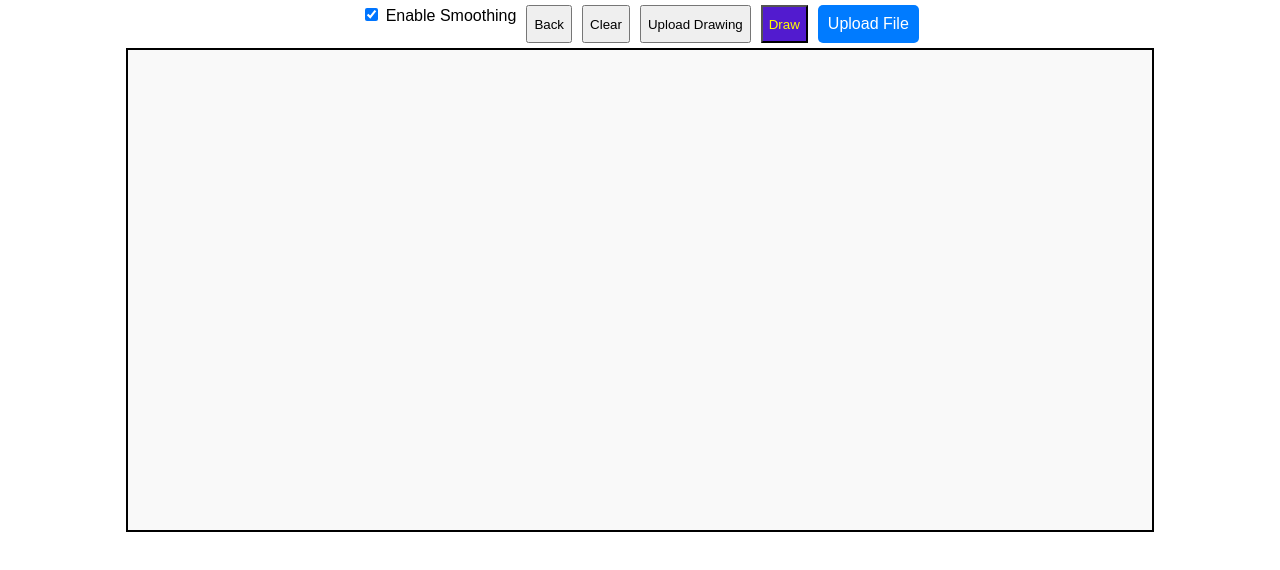
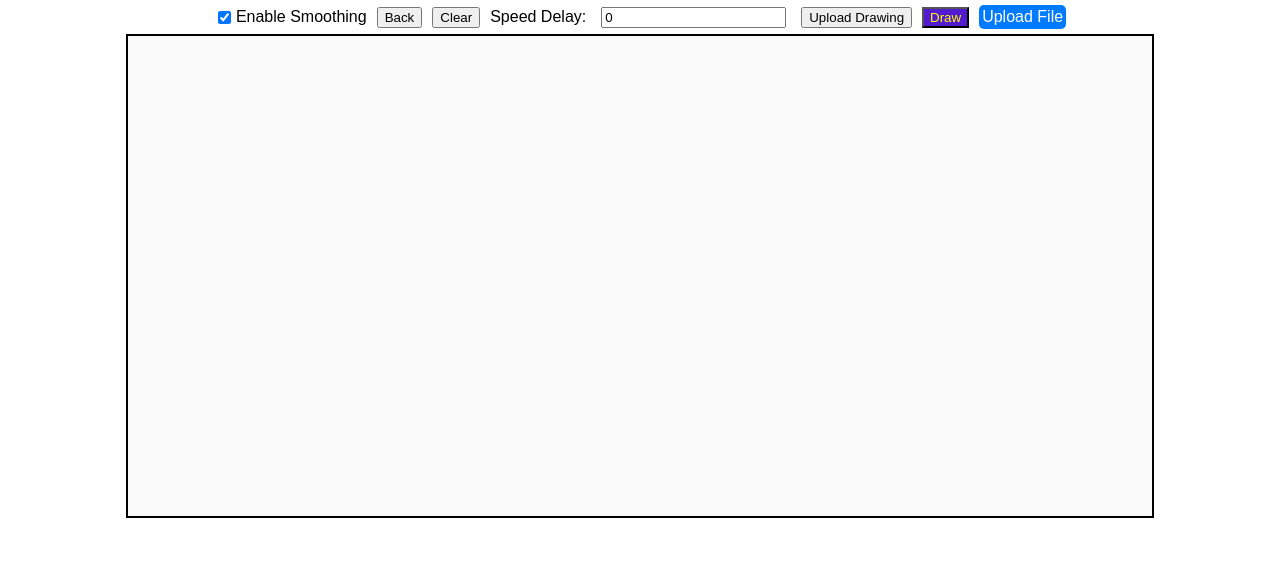
Before and after one commit to omeriko9/ESP32-Drawing-Robot, a plain HTML site: page DrawWebsite/index.html in a window 1280 px wide. Drawn offline with Linux system fonts and the light colour scheme.

```diff
--- a/DrawWebsite/index.html
+++ b/DrawWebsite/index.html
@@ -37,21 +37,23 @@
   </style>
 </head>
 <body>
-  <div id="controls" style="margin: 5px">
-    <label>
-      <input type="checkbox" id="smoothingCheckbox" checked>
+  <div id="controls" style="margin: 5px; display: flex; align-items: center; gap: 10px; flex-wrap: wrap;">
+      <label style="display: flex; align-items: center;">
+        <input type="checkbox" id="smoothingCheckbox" checked style="margin-right: 5px;">
         Enable Smoothing
       </label>
       <button id="backButton">Back</button>
       <button id="clearButton">Clear</button>
+      <label for="speedDelay" style="display: flex; align-items: center;">Speed Delay:</label>
+      <input type="textbox" id="speedDelay" style="margin: 0 5px;" value="0" />
       <button id="uploadDrawingButton">Upload Drawing</button>
-    <button id="drawButton" style="cursor: pointer; background-color: #521BCF;color: yellow;">Draw</button>
-    <label for="fileInput" style="cursor: pointer; background-color: #007BFF; color: white; padding: 10px; border-radius: 5px; display: inline-block;">
+      <button id="drawButton" style="cursor: pointer; background-color: #521BCF; color: yellow;">Draw</button>
+      <label for="fileInput" style="cursor: pointer; background-color: #007BFF; color: white; padding: 3px; border-radius: 5px; display: inline-block;">
          Upload File
       </label>
       <input type="file" id="fileInput" style="display: none;" onchange="handleFileUpload(event)" />
+  </div>
 
-  </div>
 
   <div id="drawingZone">
     <canvas id="drawingCanvas"></canvas>
@@ -167,7 +169,7 @@
 
    drawButton.addEventListener("click", () => {
 
-      fetch("/draw", {
+      fetch("/draw?speedDelay=" + speedDelay.value, {
           method: "GET",
       })
           .then(response => response.text())
@@ -233,10 +235,10 @@
                floatView[index++] = interpolatedY;
            }
 
-           if (i < savedStrokes.length - 1) {
+           // if (i < savedStrokes.length - 1) {
            floatView[index++] = -300;
            floatView[index++] = -300;
-           }
+           // }
        }
 
        console.log("Serialized Float32Array Data with Interpolation:", [...floatView]);
```
Also changed, not shown: 1 other file. Lines whose indentation alone changed are shown as unchanged.
